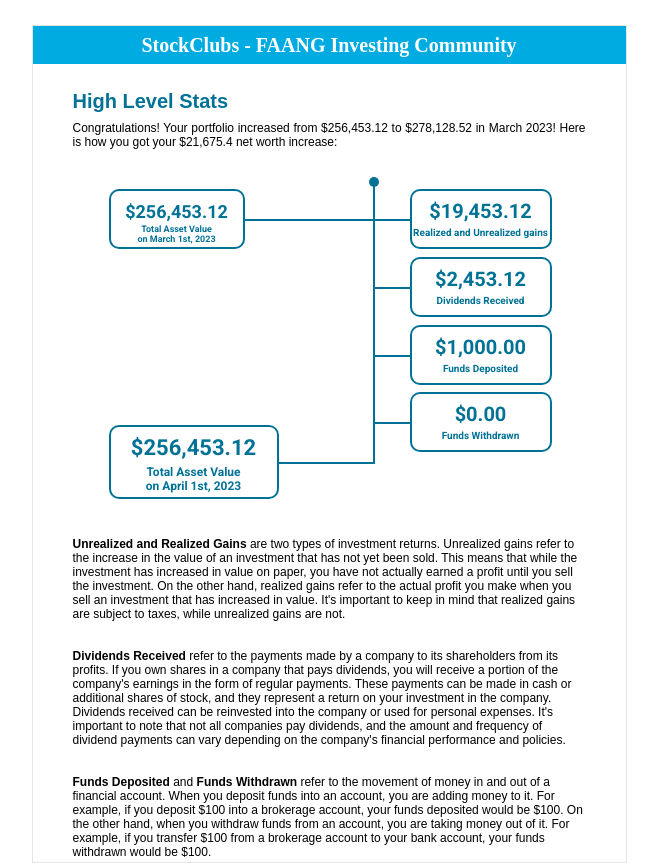
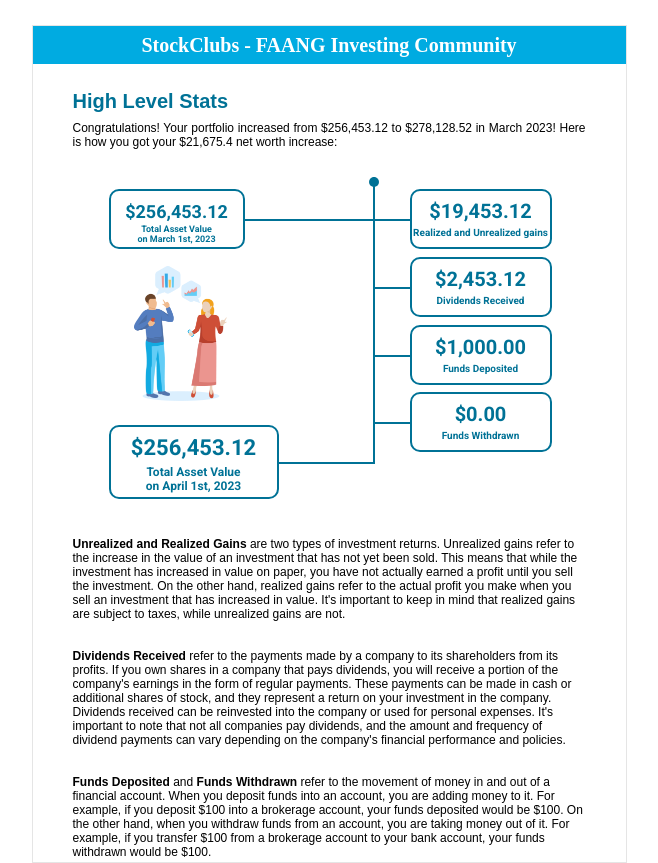
Before and after one commit to xehapa/upwork-create-html-for-pdf-report, a plain HTML site: page complete/page-2.html in a window 1280 px wide. Shown: the whole page, without its empty margins (311-969 px from the left). Drawn offline with nearby package versions, Linux system fonts and the light colour scheme; a web font is replaced by a local one.

Commit message:
fix illustration image is missing on page 2

```diff
--- a/complete/assets/main.css
+++ b/complete/assets/main.css
@@ -253,6 +253,15 @@
     height: 340px;
     margin-bottom: 20px;
     position: relative
+}
+
+.infographic #people-illustration {
+    width: 93px;
+    position: absolute;
+    left: 17.14%;
+    right: 67.27%;
+    top: 26.25%;
+    bottom: 57.71%;
 }
 
 #verticalLine {
--- a/complete/page-2.html
+++ b/complete/page-2.html
@@ -25,6 +25,7 @@
                 $278,128.52 in March 2023! Here is how you got your $21,675.4 net worth increase:</p>
         </section>
         <section class="infographic">
+            <img src="assets/images/people-illustration.png" id="people-illustration" alt="people illustration"></img>
             <div id="frame278" class="d-flex flex-wrap position-absolute frame rounded-corner connector-line">
                 <h3 class="mx-auto mb-0 mt-2 align-self-center currency text-center color-blue">$256,453.12</h3>
                 <p class="my-0 mx-auto extra-small-text color-blue text-center">
```
Also changed, not shown: complete/assets/images/page-1-header-bg.svg (deleted), complete/assets/images/people-illustration.png (added).
